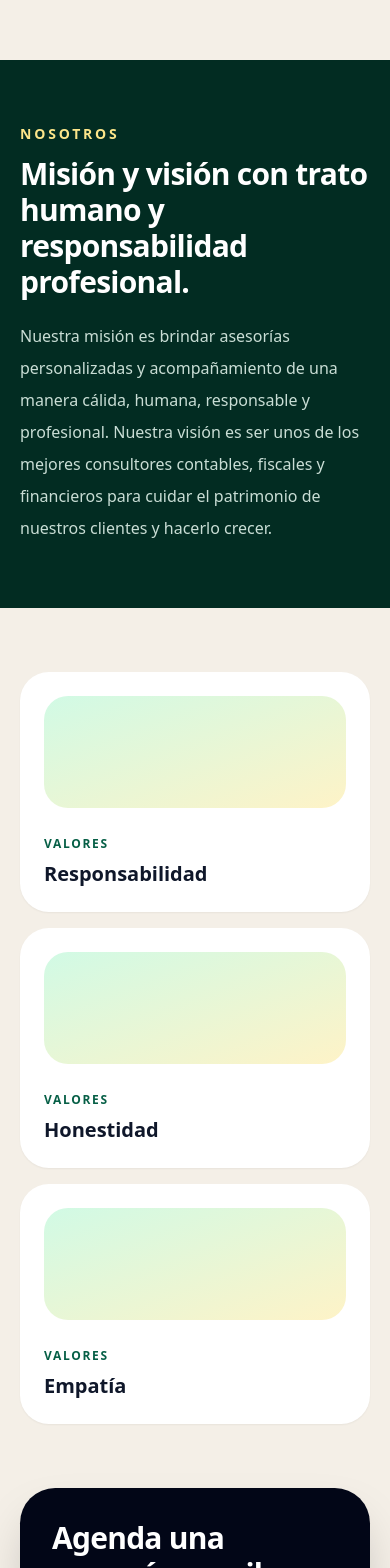
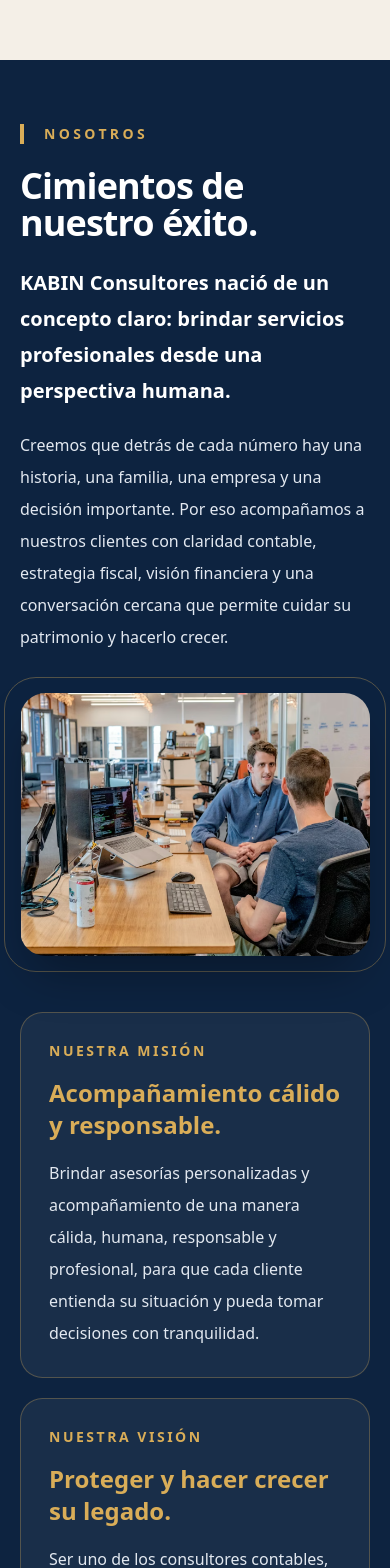
Before and after one commit to o7digital/kabin, a React (Vite) app: page / in a window 390 px wide. Shown: the part 4500-6068 px from the top of the page. Built offline with nearby package versions, Linux system fonts and the light colour scheme.

Commit message:
Expand Nosotros section

```diff
--- a/KabinConsultoriaMockup.jsx
+++ b/KabinConsultoriaMockup.jsx
@@ -7,14 +7,17 @@
   Calculator,
   Facebook,
   FileText,
+  HeartHandshake,
   Instagram,
   Landmark,
   Menu,
   MessageCircle,
   Music2,
   PiggyBank,
+  Scale,
   ShieldCheck,
   Sparkles,
+  UsersRound,
   X,
 } from "lucide-react";
 
@@ -141,9 +144,33 @@
 ];
 
 const values = [
-  "Responsabilidad",
-  "Honestidad",
-  "Empatía",
+  {
+    icon: ShieldCheck,
+    title: "Responsabilidad",
+    text: "Cuidamos cada proceso con seguimiento, orden y compromiso profesional.",
+  },
+  {
+    icon: Scale,
+    title: "Honestidad",
+    text: "Trabajamos con transparencia para que cada decisión tenga sustento claro.",
+  },
+  {
+    icon: HeartHandshake,
+    title: "Empatía",
+    text: "Escuchamos la historia detrás de los números y adaptamos la asesoría a cada cliente.",
+  },
+  {
+    icon: UsersRound,
+    title: "Trabajo en equipo",
+    text: "Integramos visión contable, fiscal, financiera y patrimonial para avanzar con coherencia.",
+  },
+];
+
+const journey = [
+  { year: "2020", title: "Fundación y contabilidad core" },
+  { year: "2022", title: "Expansión a estrategia fiscal" },
+  { year: "2024", title: "Lanzamiento de gestión patrimonial" },
+  { year: "2026", title: "Transformación digital e IA" },
 ];
 
 export default function KabinConsultoriaMockup() {
@@ -415,29 +442,88 @@
           </div>
         </section>
 
-        <section id="nosotros" className="bg-emerald-950 py-16 text-white lg:py-20">
+        <section id="nosotros" className="bg-[#0d2340] py-16 text-white lg:py-24">
           <div className="mx-auto max-w-7xl px-5 lg:px-8">
-            <p className="text-sm font-black uppercase tracking-[0.2em] text-amber-200">Nosotros</p>
-            <h2 className="mt-3 max-w-4xl text-3xl font-black tracking-tight sm:text-4xl md:text-5xl">
-              Misión y visión con trato humano y responsabilidad profesional.
-            </h2>
-            <p className="mt-5 max-w-3xl text-base leading-8 text-emerald-50/85 sm:text-lg">
-              Nuestra misión es brindar asesorías personalizadas y acompañamiento de una manera cálida, humana, responsable y
-              profesional. Nuestra visión es ser unos de los mejores consultores contables, fiscales y financieros para cuidar el
-              patrimonio de nuestros clientes y hacerlo crecer.
-            </p>
-          </div>
-        </section>
+            <div className="grid items-center gap-10 lg:grid-cols-[0.95fr_1.05fr]">
+              <div>
+                <p className="border-l-4 border-[#d9ad58] pl-5 text-sm font-black uppercase tracking-[0.24em] text-[#d9ad58]">
+                  Nosotros
+                </p>
+                <h2 className="mt-6 max-w-4xl text-4xl font-black leading-[1.02] tracking-tight sm:text-5xl md:text-6xl">
+                  Cimientos de nuestro éxito.
+                </h2>
+                <p className="mt-6 text-xl font-semibold leading-9 text-white sm:text-2xl">
+                  KABIN Consultores nació de un concepto claro: brindar servicios profesionales desde una perspectiva humana.
+                </p>
+                <p className="mt-5 max-w-2xl text-base leading-8 text-slate-200 sm:text-lg">
+                  Creemos que detrás de cada número hay una historia, una familia, una empresa y una decisión importante.
+                  Por eso acompañamos a nuestros clientes con claridad contable, estrategia fiscal, visión financiera y una
+                  conversación cercana que permite cuidar su patrimonio y hacerlo crecer.
+                </p>
+              </div>
 
-        <section className="mx-auto max-w-7xl px-5 py-16 lg:px-8 lg:py-20">
-          <div className="grid gap-4 md:grid-cols-3">
-            {values.map((value) => (
-              <article key={value} className="rounded-[1.8rem] bg-white p-6 shadow-sm">
-                <div className="mb-7 h-28 rounded-3xl bg-gradient-to-br from-emerald-100 to-amber-100" />
-                <p className="text-xs font-black uppercase tracking-[0.14em] text-emerald-800">Valores</p>
-                <h3 className="mt-2 text-xl font-black text-slate-900">{value}</h3>
+              <div className="relative">
+                <div className="absolute -inset-4 rounded-[2rem] border border-[#d9ad58]/35" />
+                <img
+                  src="/kabin.png"
+                  alt="Equipo de consultoría trabajando en una mesa de oficina"
+                  className="relative aspect-[4/3] w-full rounded-[1.6rem] object-cover shadow-2xl shadow-black/35"
+                />
+              </div>
+            </div>
+
+            <div className="mt-14 grid gap-5 lg:grid-cols-2">
+              <article className="rounded-[1.4rem] border border-[#d9ad58]/30 bg-white/5 p-7 md:p-9">
+                <p className="text-sm font-black uppercase tracking-[0.18em] text-[#d9ad58]">Nuestra misión</p>
+                <h3 className="mt-4 text-2xl font-black text-[#d9ad58]">Acompañamiento cálido y responsable.</h3>
+                <p className="mt-4 text-base leading-8 text-slate-200">
+                  Brindar asesorías personalizadas y acompañamiento de una manera cálida, humana, responsable y
+                  profesional, para que cada cliente entienda su situación y pueda tomar decisiones con tranquilidad.
+                </p>
               </article>
-            ))}
+
+              <article className="rounded-[1.4rem] border border-[#d9ad58]/30 bg-white/5 p-7 md:p-9">
+                <p className="text-sm font-black uppercase tracking-[0.18em] text-[#d9ad58]">Nuestra visión</p>
+                <h3 className="mt-4 text-2xl font-black text-[#d9ad58]">Proteger y hacer crecer su legado.</h3>
+                <p className="mt-4 text-base leading-8 text-slate-200">
+                  Ser uno de los consultores contables, fiscales y financieros de referencia para cuidar el patrimonio
+                  de nuestros clientes, fortalecer sus operaciones y acompañar su crecimiento con visión de largo plazo.
+                </p>
+              </article>
+            </div>
+
+            <div className="mt-14">
+              <p className="border-l-4 border-[#d9ad58] pl-5 text-sm font-black uppercase tracking-[0.24em] text-[#d9ad58]">
+                Nuestros valores
+              </p>
+              <div className="mt-8 grid gap-5 sm:grid-cols-2 lg:grid-cols-4">
+                {values.map((value) => {
+                  const Icon = value.icon;
+                  return (
+                    <article key={value.title} className="rounded-[1.2rem] bg-white/[0.07] p-6 text-center shadow-sm">
+                      <Icon className="mx-auto text-[#d9ad58]" size={42} />
+                      <h3 className="mt-6 text-xl font-black text-white">{value.title}</h3>
+                      <p className="mt-3 text-sm leading-7 text-slate-200">{value.text}</p>
+                    </article>
+                  );
+                })}
+              </div>
+            </div>
+
+            <div className="mt-14">
+              <p className="border-l-4 border-[#d9ad58] pl-5 text-sm font-black uppercase tracking-[0.24em] text-[#d9ad58]">
+                Nuestro camino
+              </p>
+              <div className="mt-8 grid gap-4 border-t border-[#d9ad58] pt-6 md:grid-cols-4">
+                {journey.map((item) => (
+                  <div key={item.year} className="relative">
+                    <span className="absolute -top-[34px] left-0 h-4 w-4 rounded-full border-4 border-white bg-[#d9ad58]" />
+                    <p className="text-lg font-black text-[#d9ad58]">{item.year}</p>
+                    <p className="mt-2 text-sm font-semibold leading-6 text-slate-200">{item.title}</p>
+                  </div>
+                ))}
+              </div>
+            </div>
           </div>
         </section>
 
```
Also changed, not shown: public/kabin.png (added).
